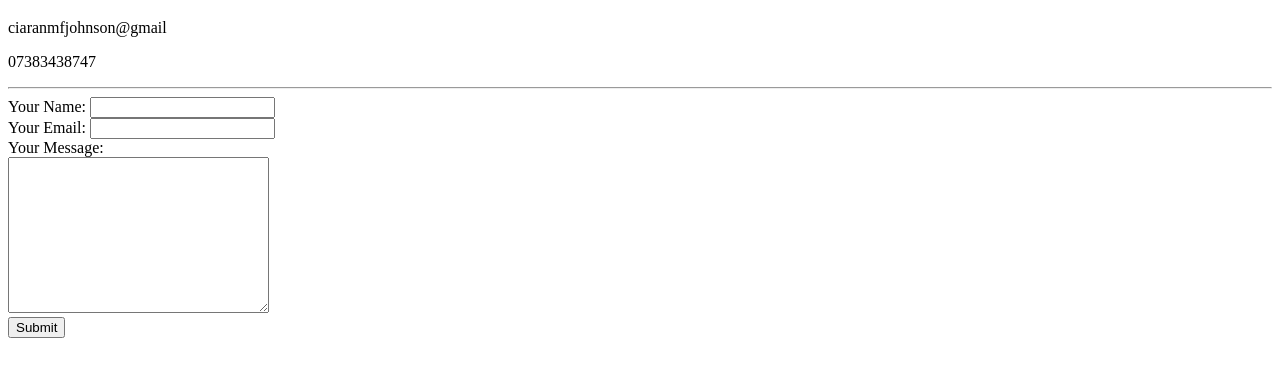
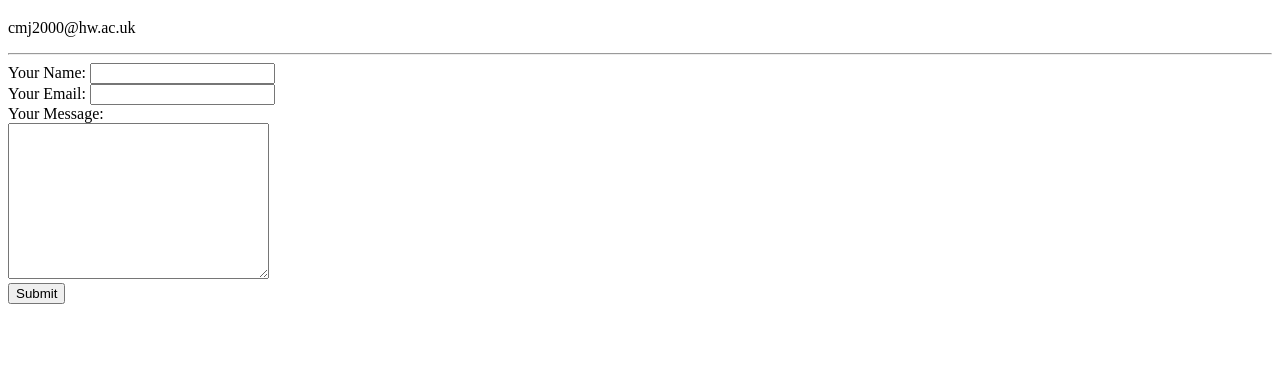
Before and after one commit to CiaranJohnson/CiaranJohnson.github.io, a plain HTML site: page contact_details.html in a window 1280 px wide. Shown: the part 61-438 px from the top of the page. Drawn offline with Linux system fonts and the light colour scheme.

Commit message:
Updating contact info

```diff
--- a/contact_details.html
+++ b/contact_details.html
@@ -5,10 +5,9 @@
 </head>
 <body>
     <h1>My Contact Details</h1>
-    <p>ciaranmfjohnson@gmail</p>
-    <p>07383438747</p>
+    <p>cmj2000@hw.ac.uk</p>
     <hr>
-    <form class="" action="mailto:ciaranmfjohnson@gamil.com" method="post" enctype="text/plain">
+    <form class="" action="mailto:cmj2000@hw.ac.uk" method="post" enctype="text/plain">
         <label>Your Name:</label>
         <input type="text" name="yourName" value=""><br>
         <label>Your Email:</label>
```
